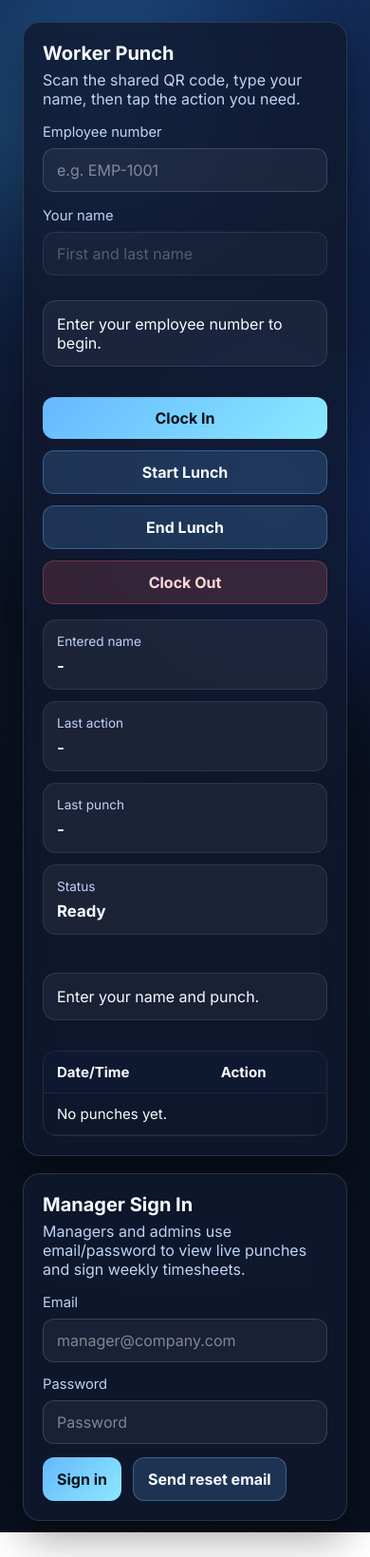
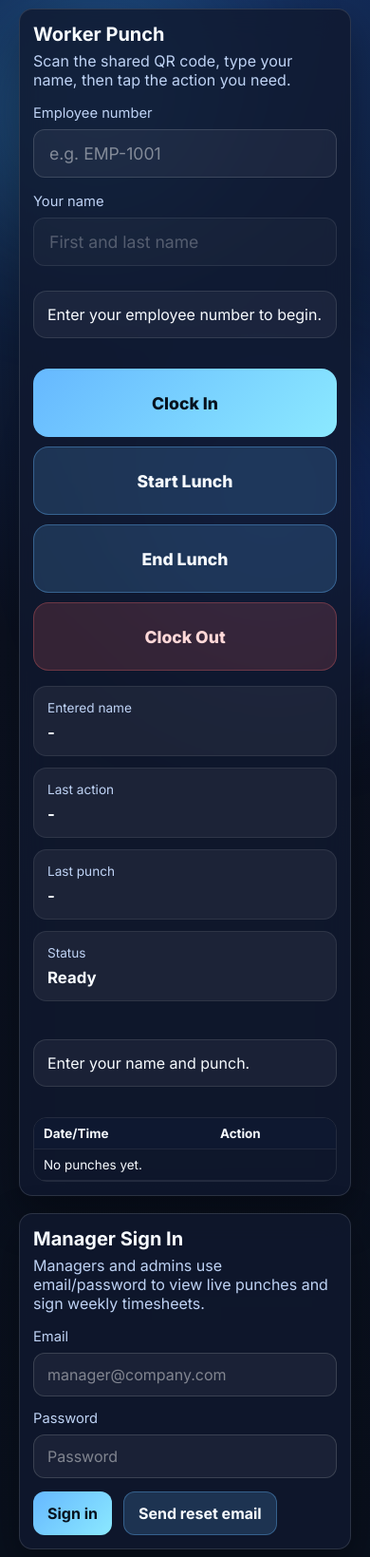
Before and after one commit to ZaspDragon/QRTimeclock, a plain HTML site: page index.html in a window 390 px wide. Shown: the part 104-1743 px from the top of the page at 95% size. Before the commit the page ends 1717 px from the top, so only its background shows below. Drawn offline with Linux system fonts and the light colour scheme; no server answers.

Commit message:
feat(8/8): mobile-friendly employee screen
Polishes the employee-facing UI for phone use.
- Worker punch buttons: bigger (64-72px), thicker text, 2-col on tablet, 1-col on phone
- Employee number input: larger font on mobile
- My Timecard stats grid: 2-col on small screens
- Missed punch form: single column on mobile
- Cards: reduced padding and border-radius on small screens
- Table cells: tighter padding + smaller font on mobile
- Session chip: compact on small screens
- All touch targets ≥ 48px minimum

```diff
--- a/style.css
+++ b/style.css
@@ -379,11 +379,15 @@ tbody tr:hover { background: rgba(255,255,255,0.04); }
 
 @media (max-width: 640px) {
   .shell {
-    padding: 12px;
+    padding: 8px;
   }
 
   .topbar {
     padding: 14px 12px;
+  }
+
+  .topbar h1 {
+    font-size: 1.5rem;
   }
 
   .stats-grid,
@@ -404,4 +408,75 @@ tbody tr:hover { background: rgba(255,255,255,0.04); }
   .mini-table-wrap {
     overflow-x: auto;
   }
+
+  .card {
+    padding: 14px;
+    border-radius: 14px;
+  }
+
+  .grid-form {
+    grid-template-columns: 1fr;
+  }
+
+  .session-chip {
+    padding: 8px 10px;
+    font-size: 0.88rem;
+  }
+
+  th, td {
+    padding: 8px 10px;
+    font-size: 0.84rem;
+  }
 }
+
+/* ─── Employee mobile-first punch screen ─── */
+#workerCard .button-grid {
+  grid-template-columns: 1fr 1fr;
+  gap: 12px;
+}
+
+#workerCard .button-grid button {
+  min-height: 64px;
+  font-size: 1rem;
+  font-weight: 800;
+  border-radius: 16px;
+}
+
+@media (max-width: 480px) {
+  #workerCard .button-grid {
+    grid-template-columns: 1fr;
+    gap: 10px;
+  }
+
+  #workerCard .button-grid button {
+    min-height: 72px;
+    font-size: 1.1rem;
+  }
+
+  #workerCard input {
+    font-size: 1.1rem;
+    padding: 14px 16px;
+  }
+
+  #workerCard .stats-grid {
+    grid-template-columns: 1fr;
+  }
+
+  /* Employee timecard mobile */
+  #myTimecardTab .stats-grid {
+    grid-template-columns: 1fr 1fr;
+  }
+
+  #myTimecardTab .stat-card {
+    padding: 12px;
+  }
+
+  #myTimecardTab .stat-card strong {
+    font-size: 1.1rem;
+  }
+
+  /* Missed punch form mobile */
+  #missedPunchTab .grid-form {
+    grid-template-columns: 1fr;
+  }
+}
```
